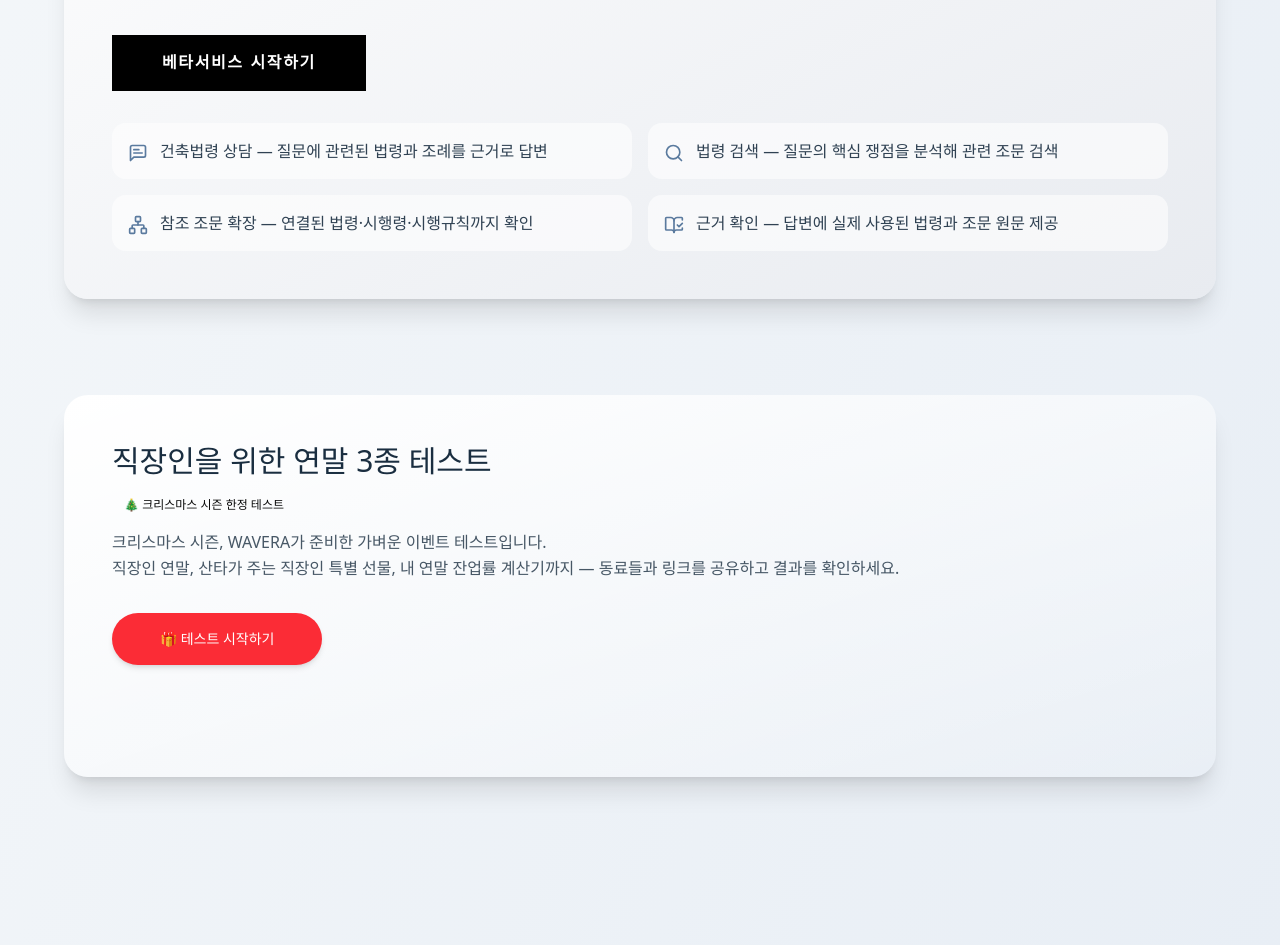
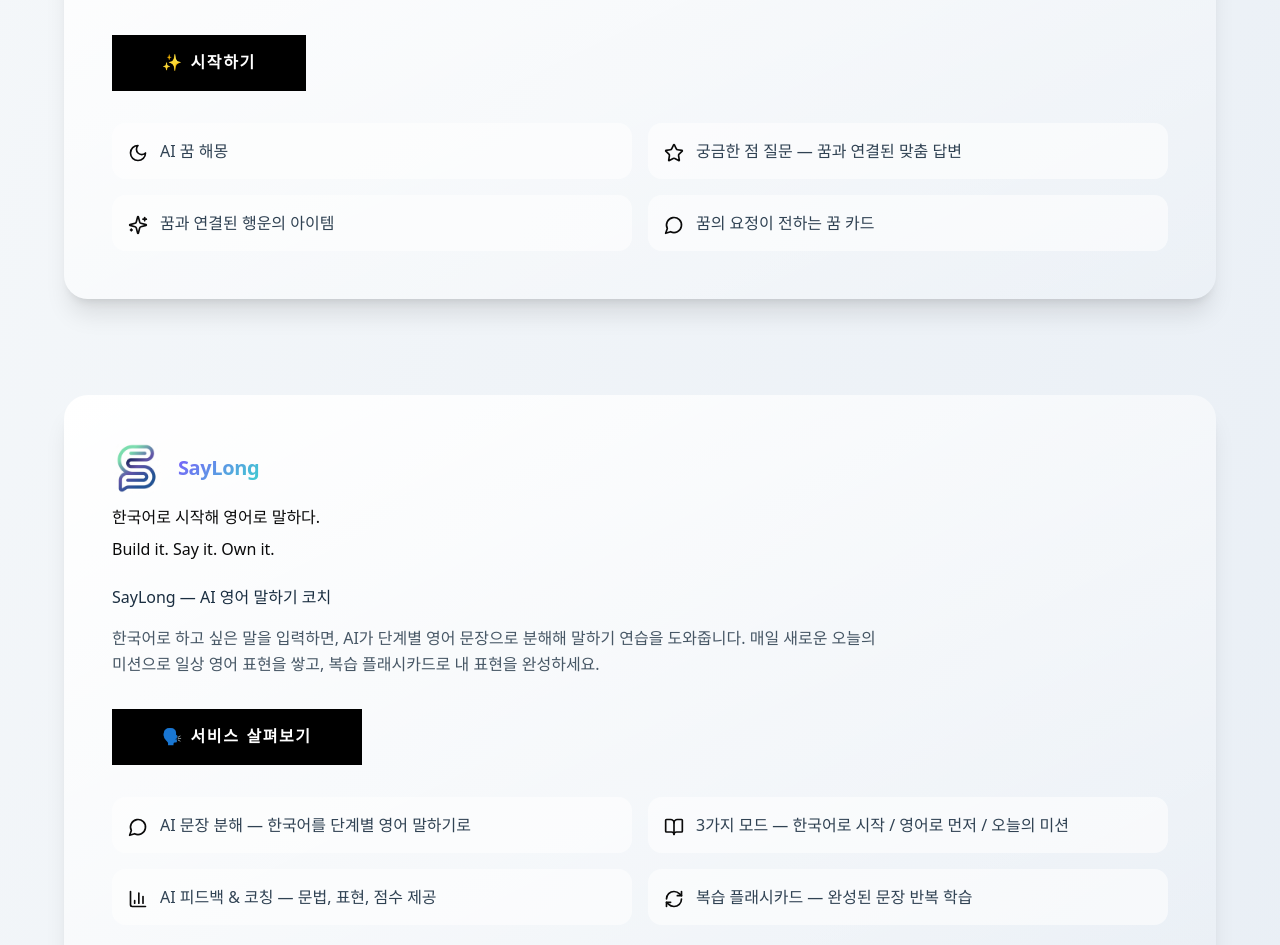
Before and after one commit to Hongbi-Kim/wave-X-web, a React (Vite) app: page /services in a window 1280 px wide. Shown: the part 1827-2772 px from the top of the page. Built offline with nearby package versions, Linux system fonts and the light colour scheme.

Commit message:
add saylong

```diff
--- a/src/components/ServicesSection.tsx
+++ b/src/components/ServicesSection.tsx
@@ -23,6 +23,13 @@
     { icon: Shield, text: t('pomopet.feature4') },
   ];
 
+  const groundedFeatures = [
+    { icon: MessageSquareText, text: t('grounded.feature1') }, // 건축법령 상담
+    { icon: Search, text: t('grounded.feature2') },            // 법령 검색
+    { icon: Network, text: t('grounded.feature3') },           // 참조 조문 확장
+    { icon: BookOpenCheck, text: t('grounded.feature4') },     // 근거 확인
+  ];
+
   const luckydreamFeatures = [
     { icon: Moon, text: t('luckydream.feature1') },
     { icon: Star, text: t('luckydream.feature2') },
@@ -30,18 +37,18 @@
     { icon: MessageCircle, text: t('luckydream.feature4') },
   ];
 
+  const saylongFeatures = [
+    { icon: MessageCircle, text: t('saylong.feature1') },
+    { icon: BookOpen,      text: t('saylong.feature2') },
+    { icon: BarChart3,     text: t('saylong.feature3') },
+    { icon: RefreshCw,     text: t('saylong.feature4') },
+  ];
+
   const waveIFeatures = [
     { icon: Waves, text: t('waveI.feature1') },
     { icon: MessageCircle, text: t('waveI.feature2') },
     { icon: BookOpen, text: t('waveI.feature3') },
     { icon: BarChart3, text: t('waveI.feature4') },
-  ];
-
-  const groundedFeatures = [
-    { icon: MessageSquareText, text: t('grounded.feature1') }, // 건축법령 상담
-    { icon: Search, text: t('grounded.feature2') },            // 법령 검색
-    { icon: Network, text: t('grounded.feature3') },           // 참조 조문 확장
-    { icon: BookOpenCheck, text: t('grounded.feature4') },     // 근거 확인
   ];
 
   const fortuneFeatures = [
@@ -136,11 +143,70 @@
           </div>
         </motion.div>
 
+        {/* Grounded */}
+        <motion.div
+          initial={{ opacity: 0, y: 30 }}
+          animate={{ opacity: 1, y: 0 }}
+          transition={{ duration: 0.6, delay: 0.3 }}
+          className="mb-24 bg-gradient-to-br from-white to-[#E8EBF0] rounded-3xl p-8 md:p-12 shadow-xl"
+        >
+          <div className="mb-6">
+            <GroundedLogoFull size="small" animated={true} showTagline={false} />
+          </div>
+
+          <div className="mb-6">
+            <div className="text-[#5A7A9E] mb-2">{t('grounded.slogan')}</div>
+            <div className="text-[#5A7A9E]/80">{t('grounded.subSlogan')}</div>
+          </div>
+
+          <h3 className="text-[#1A2E40] mb-4">{t('grounded.title')}</h3>
+          <p className="text-[#1A2E40]/80 mb-8 max-w-3xl leading-relaxed">
+            {t('grounded.description')}
+          </p>
+          <motion.div
+            initial={{ opacity: 0, y: 20 }}
+            animate={{ opacity: 1, y: 0 }}
+            transition={{ delay: 0.7 }}
+            className="mb-8"
+          >
+            <motion.button
+              whileHover={{ scale: 1.05 }}
+              whileTap={{ scale: 0.95 }}
+              onClick={() => {
+                window.open('https://grounded.wavetox.com/', '_blank');
+              }}
+              className="px-12 py-3.5 bg-black text-white border-2 border-black transition-all duration-200"
+              style={{
+                fontFamily: '"Arial Black", "Helvetica Bold", sans-serif',
+                fontWeight: 900,
+                letterSpacing: '0.1em',
+                textTransform: 'uppercase',
+              }}
+            >
+              {t('grounded.cta')}
+            </motion.button>
+          </motion.div>
+          <div className="grid sm:grid-cols-2 gap-4">
+            {groundedFeatures.map((feature, index) => (
+              <motion.div
+                key={index}
+                initial={{ opacity: 0, x: -20 }}
+                animate={{ opacity: 1, x: 0 }}
+                transition={{ duration: 0.4, delay: 0.6 + index * 0.1 }}
+                className="flex items-start space-x-3 bg-white/60 rounded-xl p-4"
+              >
+                <feature.icon className="w-5 h-5 text-[#5A7A9E] flex-shrink-0 mt-1" />
+                <span className="text-[#1A2E40]/90">{feature.text}</span>
+              </motion.div>
+            ))}
+          </div>
+        </motion.div>
+
         {/* LuckyDream */}
         <motion.div
           initial={{ opacity: 0, y: 30 }}
           animate={{ opacity: 1, y: 0 }}
-          transition={{ duration: 0.6, delay: 0.3 }}
+          transition={{ duration: 0.6, delay: 0.4 }}
           className="mb-24 bg-gradient-to-br from-white to-[#F0EBF8] rounded-3xl p-8 md:p-12 shadow-xl"
         >
           <div className="mb-3 flex items-center gap-4">
@@ -210,6 +276,81 @@
           </div>
         </motion.div>
 
+        {/* SayLong */}
+        <motion.div
+          initial={{ opacity: 0, y: 30 }}
+          animate={{ opacity: 1, y: 0 }}
+          transition={{ duration: 0.6, delay: 0.5 }}
+          className="mb-24 bg-gradient-to-br from-white to-[#EDE8FF] rounded-3xl p-8 md:p-12 shadow-xl"
+        >
+          <div className="mb-3 flex items-center gap-4">
+            <img
+              src="/images/saylong.png"
+              alt="SayLong icon"
+              style={{ width: 50, height: 50, flexShrink: 0, objectFit: 'cover', borderRadius: 12 }}
+            />
+            <span style={{
+              fontFamily: '"Plus Jakarta Sans", system-ui, sans-serif',
+              fontWeight: 800,
+              fontSize: '1.25rem',
+              letterSpacing: '-0.02em',
+              background: 'linear-gradient(135deg, #7c5cfc 0%, #3ecfcf 100%)',
+              WebkitBackgroundClip: 'text',
+              WebkitTextFillColor: 'transparent',
+              backgroundClip: 'text',
+            }}>
+              Say<span style={{ WebkitTextFillColor: 'transparent' }}>Long</span>
+            </span>
+          </div>
+
+          <div className="mb-6">
+            <div className="text-[#7c5cfc] mb-2">{t('saylong.slogan')}</div>
+            <div className="text-[#7c5cfc]/80">{t('saylong.subSlogan')}</div>
+          </div>
+
+          <h3 className="text-[#1A2E40] mb-4">{t('saylong.title')}</h3>
+          <p className="text-[#1A2E40]/80 mb-8 max-w-3xl leading-relaxed">
+            {t('saylong.description')}
+          </p>
+
+          <motion.div
+            initial={{ opacity: 0, y: 20 }}
+            animate={{ opacity: 1, y: 0 }}
+            transition={{ delay: 0.7 }}
+            className="mb-8"
+          >
+            <motion.button
+              whileHover={{ scale: 1.05 }}
+              whileTap={{ scale: 0.95 }}
+              onClick={() => window.open('https://saylong.wavetox.com/', '_blank')}
+              className="px-12 py-3.5 bg-black text-white border-2 border-black transition-all duration-200"
+              style={{
+                fontFamily: '"Arial Black", "Helvetica Bold", sans-serif',
+                fontWeight: 900,
+                letterSpacing: '0.1em',
+                textTransform: 'uppercase',
+              }}
+            >
+              🗣️ {t('saylong.cta')}
+            </motion.button>
+          </motion.div>
+
+          <div className="grid sm:grid-cols-2 gap-4">
+            {saylongFeatures.map((feature, index) => (
+              <motion.div
+                key={index}
+                initial={{ opacity: 0, x: -20 }}
+                animate={{ opacity: 1, x: 0 }}
+                transition={{ duration: 0.4, delay: 0.4 + index * 0.1 }}
+                className="flex items-start space-x-3 bg-white/60 rounded-xl p-4"
+              >
+                <feature.icon className="w-5 h-5 text-[#7c5cfc] flex-shrink-0 mt-1" />
+                <span className="text-[#1A2E40]/90">{feature.text}</span>
+              </motion.div>
+            ))}
+          </div>
+        </motion.div>
+
         {/* Wave I */}
         {/* <motion.div
           initial={{ opacity: 0, y: 30 }}
@@ -271,65 +412,6 @@
             ))}
           </div>
         </motion.div> */}
-
-        {/* Grounded */}
-        <motion.div
-          initial={{ opacity: 0, y: 30 }}
-          animate={{ opacity: 1, y: 0 }}
-          transition={{ duration: 0.6, delay: 0.4 }}
-          className="mb-24 bg-gradient-to-br from-white to-[#E8EBF0] rounded-3xl p-8 md:p-12 shadow-xl"
-        >
-          <div className="mb-6">
-            <GroundedLogoFull size="small" animated={true} showTagline={false} />
-          </div>
-
-          <div className="mb-6">
-            <div className="text-[#5A7A9E] mb-2">{t('grounded.slogan')}</div>
-            <div className="text-[#5A7A9E]/80">{t('grounded.subSlogan')}</div>
-          </div>
-
-          <h3 className="text-[#1A2E40] mb-4">{t('grounded.title')}</h3>
-          <p className="text-[#1A2E40]/80 mb-8 max-w-3xl leading-relaxed">
-            {t('grounded.description')}
-          </p>
-          <motion.div
-            initial={{ opacity: 0, y: 20 }}
-            animate={{ opacity: 1, y: 0 }}
-            transition={{ delay: 0.7 }}
-            className="mb-8"
-          >
-            <motion.button
-              whileHover={{ scale: 1.05 }}
-              whileTap={{ scale: 0.95 }}
-              onClick={() => {
-                window.open('https://grounded.wavetox.com/', '_blank');
-              }}
-              className="px-12 py-3.5 bg-black text-white border-2 border-black transition-all duration-200"
-              style={{
-                fontFamily: '"Arial Black", "Helvetica Bold", sans-serif',
-                fontWeight: 900,
-                letterSpacing: '0.1em',
-                textTransform: 'uppercase',
-              }}
-            >
-              {t('grounded.cta')}
-            </motion.button>
-          </motion.div>
-          <div className="grid sm:grid-cols-2 gap-4">
-            {groundedFeatures.map((feature, index) => (
-              <motion.div
-                key={index}
-                initial={{ opacity: 0, x: -20 }}
-                animate={{ opacity: 1, x: 0 }}
-                transition={{ duration: 0.4, delay: 0.6 + index * 0.1 }}
-                className="flex items-start space-x-3 bg-white/60 rounded-xl p-4"
-              >
-                <feature.icon className="w-5 h-5 text-[#5A7A9E] flex-shrink-0 mt-1" />
-                <span className="text-[#1A2E40]/90">{feature.text}</span>
-              </motion.div>
-            ))}
-          </div>
-        </motion.div>
 
         {/* Daily Fortune */}
         {/* <motion.div
--- a/src/contexts/LanguageContext.tsx
+++ b/src/contexts/LanguageContext.tsx
@@ -87,6 +87,17 @@
     'grounded.feature3': '참조 조문 확장 — 연결된 법령·시행령·시행규칙까지 확인',
     'grounded.feature4': '근거 확인 — 답변에 실제 사용된 법령과 조문 원문 제공',
     'grounded.cta': '베타서비스 시작하기',
+
+    // SayLong
+    'saylong.slogan': '한국어로 시작해 영어로 말하다.',
+    'saylong.subSlogan': 'Build it. Say it. Own it.',
+    'saylong.title': 'SayLong — AI 영어 말하기 코치',
+    'saylong.description': '한국어로 하고 싶은 말을 입력하면, AI가 단계별 영어 문장으로 분해해 말하기 연습을 도와줍니다. 매일 새로운 오늘의 미션으로 일상 영어 표현을 쌓고, 복습 플래시카드로 내 표현을 완성하세요.',
+    'saylong.feature1': 'AI 문장 분해 — 한국어를 단계별 영어 말하기로',
+    'saylong.feature2': '3가지 모드 — 한국어로 시작 / 영어로 먼저 / 오늘의 미션',
+    'saylong.feature3': 'AI 피드백 & 코칭 — 문법, 표현, 점수 제공',
+    'saylong.feature4': '복습 플래시카드 — 완성된 문장 반복 학습',
+    'saylong.cta': '서비스 살펴보기',
 
     'fortune.slogan': '고민에서 답으로, 오늘의 흐름을 읽다.',
     'fortune.subSlogan': '하루와 운세를 AI와 함께.',
@@ -231,6 +242,17 @@
     'grounded.feature4': 'Latest Regulations — Auto-updates with amendments',
     'grounded.cta': 'Coming Soon',
 
+    // SayLong
+    'saylong.slogan': 'Start in Korean. Speak in English.',
+    'saylong.subSlogan': 'Build it. Say it. Own it.',
+    'saylong.title': 'SayLong — AI English Speaking Coach',
+    'saylong.description': 'Type what you want to say in Korean, and SayLong\'s AI breaks it down into step-by-step English speaking practice. Build your expressions with daily missions and reinforce them with review flashcards.',
+    'saylong.feature1': 'AI Sentence Breakdown — From Korean to step-by-step English',
+    'saylong.feature2': '3 Modes — Korean First / English First / Daily Mission',
+    'saylong.feature3': 'AI Feedback & Coaching — Grammar, expressions, scores',
+    'saylong.feature4': 'Review Flashcards — Spaced repetition for your expressions',
+    'saylong.cta': 'Explore Service',
+
     'fortune.slogan': 'From concerns to clarity, read today\'s flow.',
     'fortune.subSlogan': 'Daily fortune with AI guidance.',
     'fortune.title': 'Daily Fortune — AI Consultation & Personalized Report',
```
Also changed, not shown: public/images/saylong.png (added).
